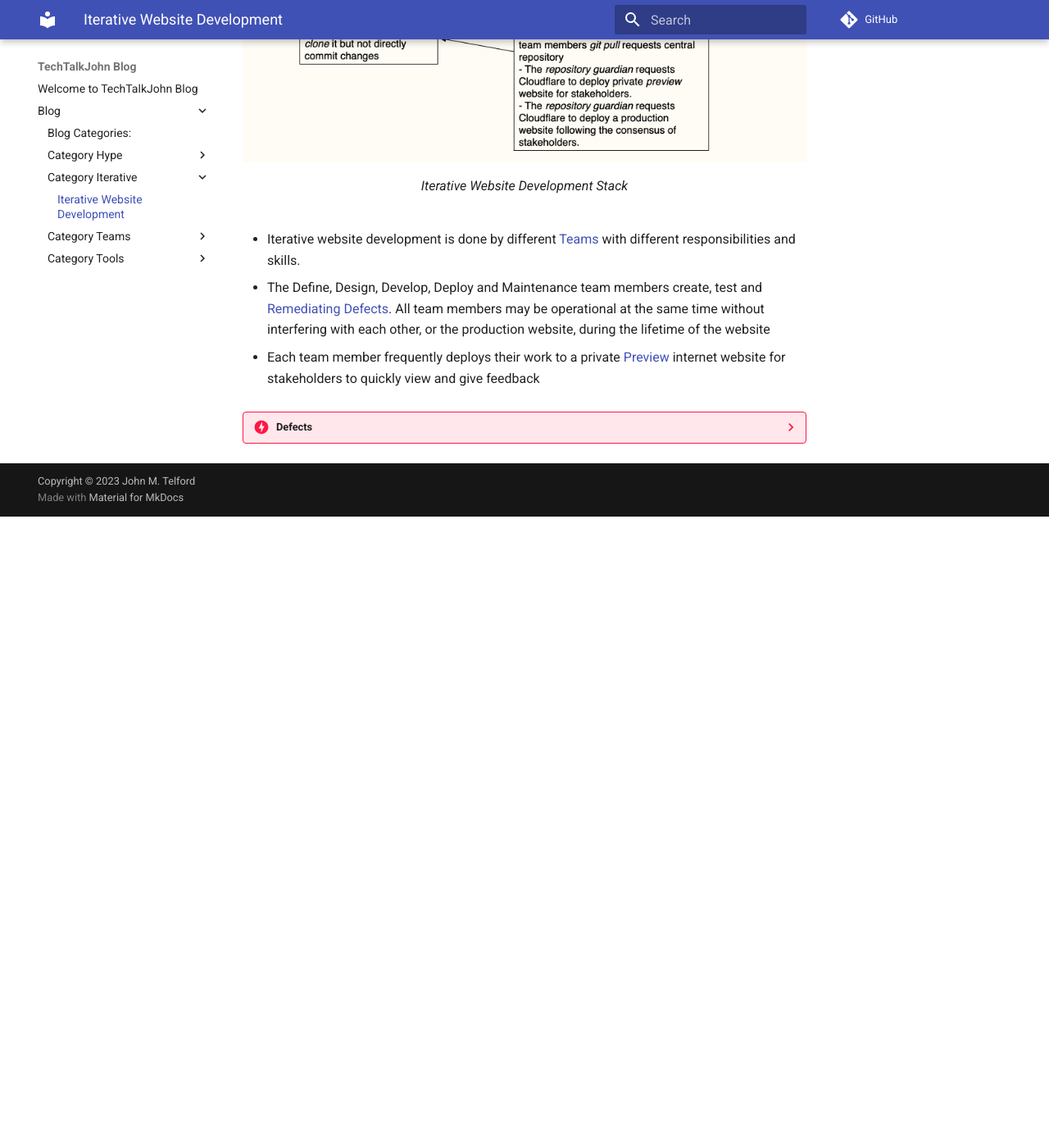
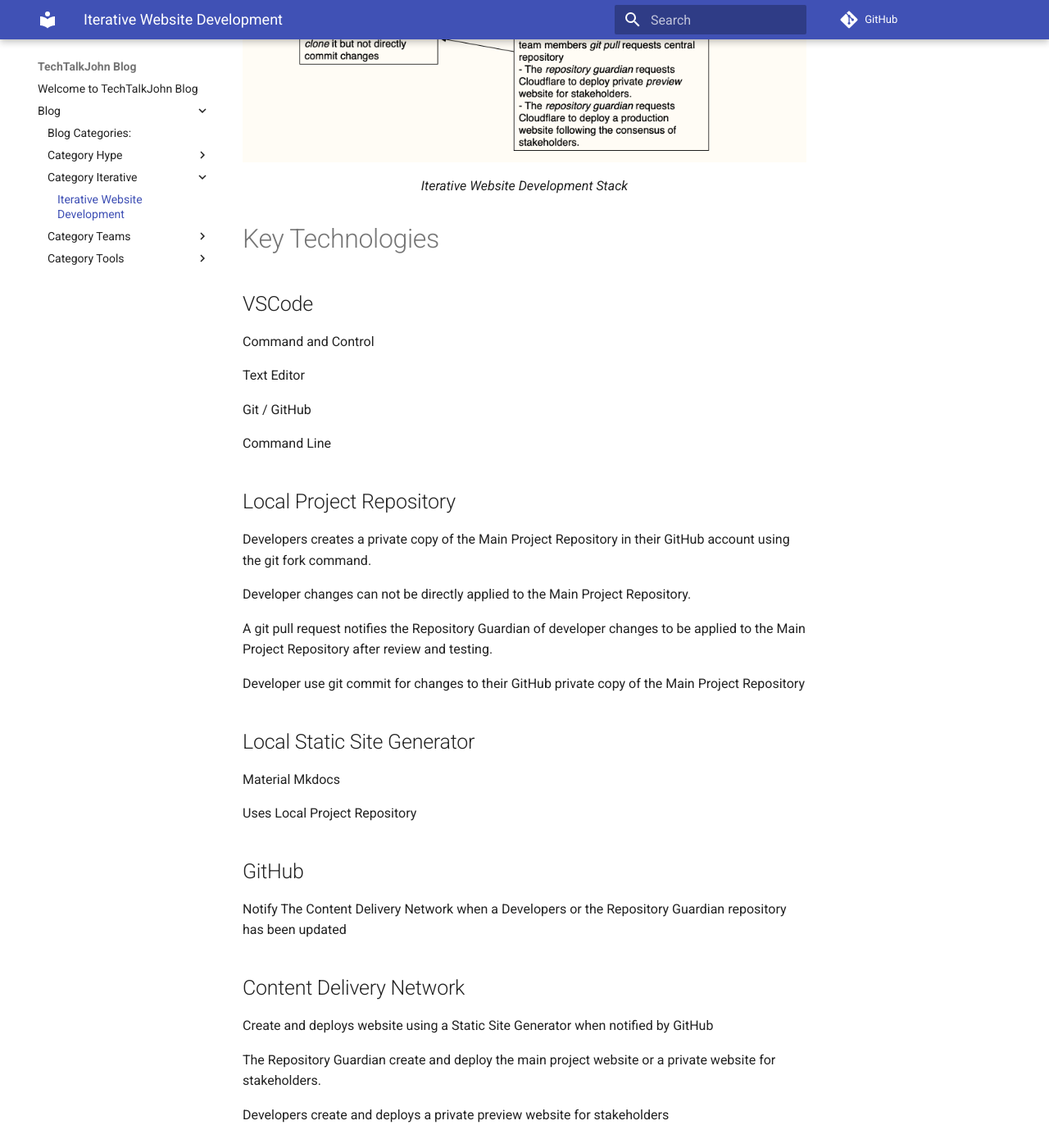
Before and after one commit to JohnTelford/mkdocs_blog, an MkDocs documentation site: the page built from docs/blog/Category Iterative/iterative.md, in a window 1280 px wide and 1400 px high, scrolled down 821 px. Shown: the whole window at 82% size. Built offline with MkDocs 1.6.1 and Material for MkDocs 9.7.7, drawn with Linux system fonts in a browser that asks for light colours; comment, search, counter and statistics services are not loaded; before the commit the page ends 1451 px from its top, so only the background shows below that; some of the changed text lies outside the part shown.

Commit message:
refactor
Signed-off-by: John <john@johntelford.com>

```diff
--- a/docs/blog/Category Iterative/iterative.md
+++ b/docs/blog/Category Iterative/iterative.md
@@ -13,7 +13,65 @@
   <figcaption>Iterative Website Development Stack</figurecaption>
 </figure>
 
+# Key Technologies
 
+## VSCode
+
+Command and Control
+
+Text Editor
+
+Git / GitHub
+
+Command Line
+
+## Local Project Repository
+
+Developers creates a private copy of the Main Project
+Repository in their GitHub account using the git fork
+command.
+
+Developer changes can not be directly applied to the
+Main Project Repository.
+
+A git pull request notifies the Repository Guardian of
+developer changes to be applied to the Main Project
+Repository after review and testing.
+
+Developer use git commit for changes to their GitHub
+private copy of the Main Project Repository
+
+## Local Static Site Generator
+
+Material Mkdocs
+
+Uses Local Project Repository
+
+## GitHub
+
+Notify The Content Delivery Network when a Developers or  the Repository Guardian repository has been updated
+
+## Content Delivery Network
+
+Create and deploys website using a Static Site Generator when notified by GitHub
+
+The Repository Guardian create and deploy the main project website or a private website for stakeholders.
+
+Developers create and deploys a private preview website for stakeholders
+
+## Main Project Repository
+
+Developers do not have direct access. They can clone it but not directly commit changes
+
+## Repository Management
+
+The Repository Guardian and other team members evaluate and approve team members git pull requests central repository
+
+The Repository Guardian requests Content Delivery Network to deploy private preview website for stakeholders.
+
+The Repository Guardian requests Content Delivery Network to deploy a production website following the consensus of stakeholders
+
+---
 
 - Iterative website development is done by different [Teams](../team_overview.md) with different responsibilities and skills.
 
--- a/mkdocs.yml
+++ b/mkdocs.yml
@@ -1,6 +1,7 @@
 theme:
   name: material
   features:
+    - content.tabs.link
     # - navigation.instant
     # - navigation.instant.progress
     - navitation.path
@@ -38,6 +39,7 @@
   - pymdownx.details
   - pymdownx.superfences:
 
+
 repo_url: https://github.com/JohnTelford/mkdocs_blog.git
 
 copyright: Copyright &copy; 2023 John M. Telford
```
Also changed, not shown: docs/blog/Category Teams/team_overview copy.md (deleted, +0 -100 lines).
